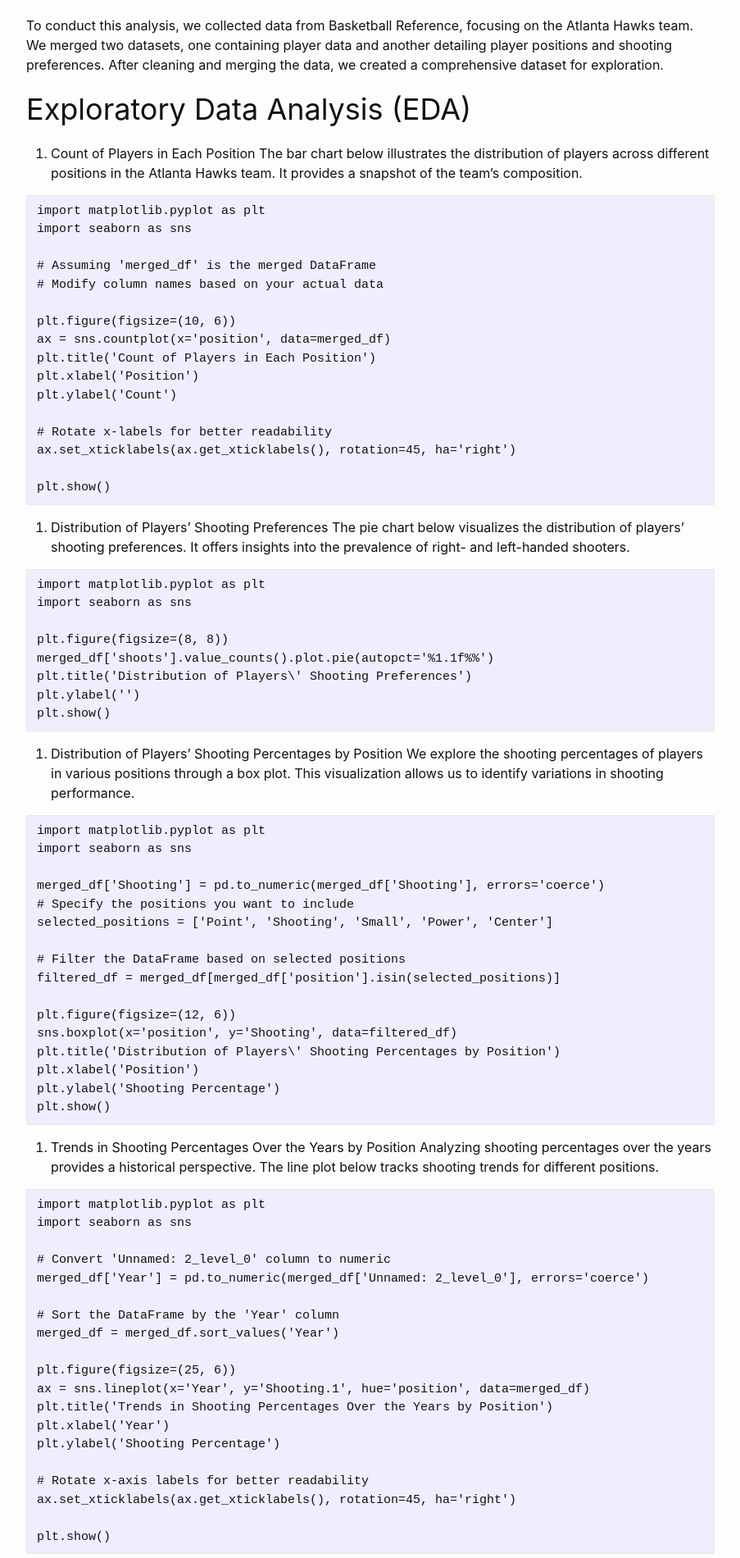
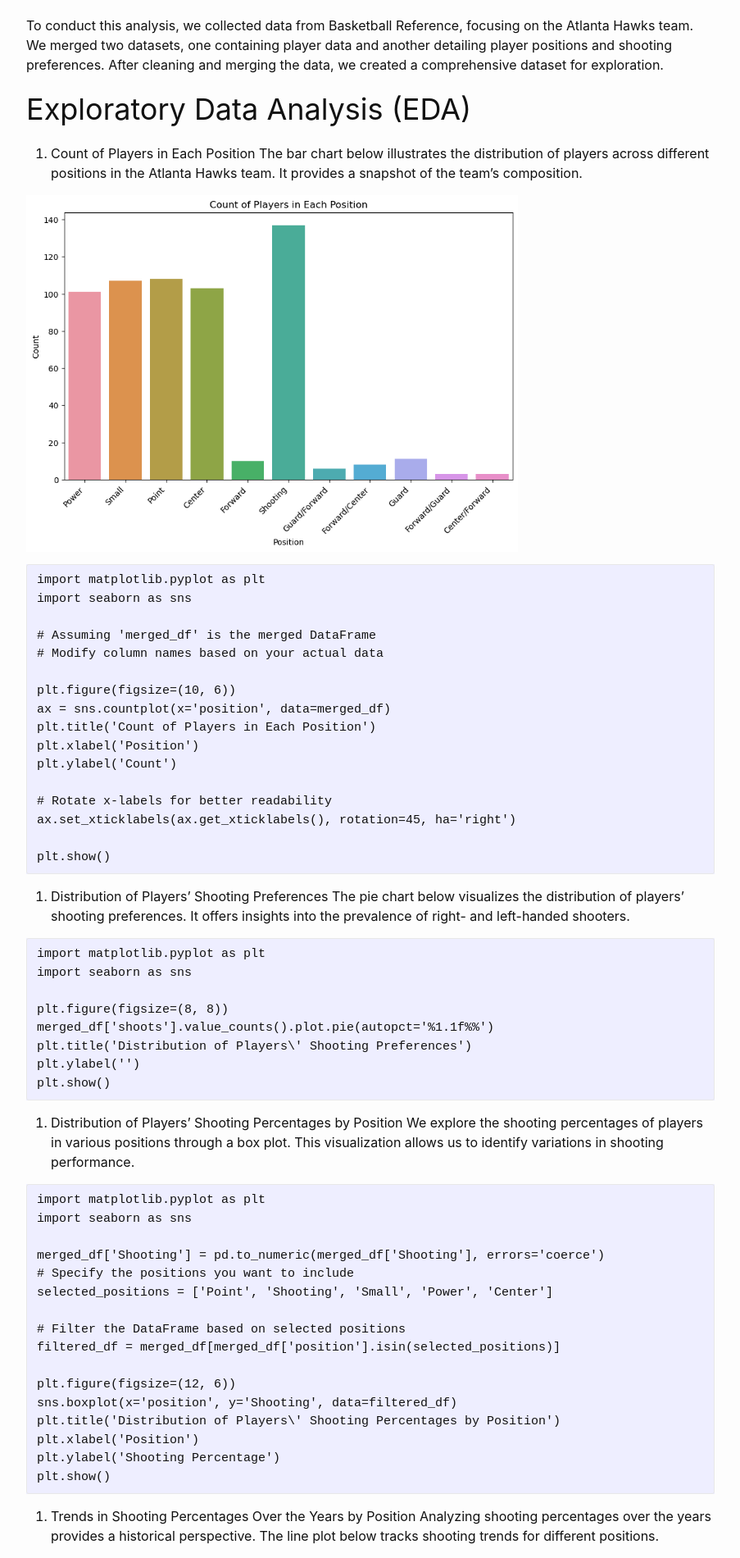
Before and after one commit to bryce11m/my-blog, a Jekyll site: the page built from _posts/2023-12-13-eda.md, in a window 1280 px wide. Shown: the part 809-2709 px from the top of the page at 82% size, without its empty margins (188-1091 px from the left). Built offline with Jekyll 4.4.1, drawn with Linux system fonts in a browser that asks for light colours; comment, search, counter and statistics services are not loaded.

Commit message:
Update 2023-12-13-eda.md

````diff
--- a/_posts/2023-12-13-eda.md
+++ b/_posts/2023-12-13-eda.md
@@ -18,6 +18,8 @@ To conduct this analysis, we collected data from Basketball Reference, focusing
 # Exploratory Data Analysis (EDA)
 1. Count of Players in Each Position
 The bar chart below illustrates the distribution of players across different positions in the Atlanta Hawks team. It provides a snapshot of the team's composition.
+
+<img src="{{site.url}}/{{site.baseurl}}/assets/images/count-position.png" alt="" style="width:600px;"/>
 
 ```
 import matplotlib.pyplot as plt
````
